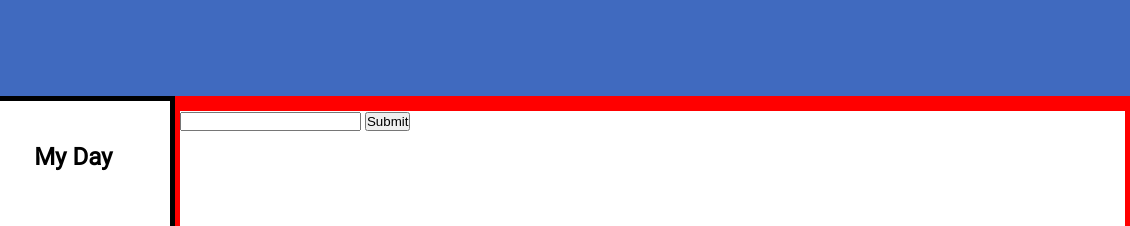
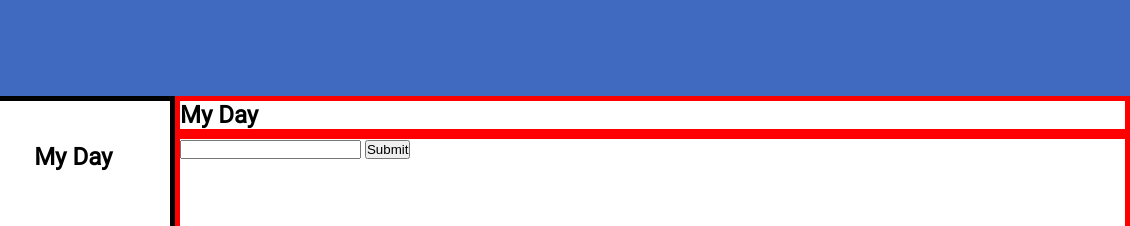
Before and after one commit to clarkjr2016/todoProject, a website built with webpack: page dist/index.html in a window 1280 px wide. Both pictures are taken after a click on the element "My Day". Shown: the top 226 px of the page, 150-1280 px from the left. Built offline with nearby package versions, Linux system fonts and the light colour scheme.

Commit message:
Added the functionality to update to do area header based off of the selected project

```diff
--- a/src/index.js
+++ b/src/index.js
@@ -32,3 +32,5 @@ const addProjectBtn = new addProjectButton("Add Project", sideBarObject); // cre
 addProjectBtn.render(document.querySelector(".side-bar")); // render the button to the sidebar
 
 console.log(addProjectBtn); // check to see if the button is created
+
+const toDoItemArea = new ToDoArea();
--- a/src/modules/UI.js
+++ b/src/modules/UI.js
@@ -1,4 +1,7 @@
-class sideBar {
+import { Projects } from "./projects";
+import ToDoItems from "./to-do-items";
+
+export class sideBar {
   constructor(className) {
     // constructor takes in the class name of the sidebar element as an object
     this.className = className; // creating a property that is the class name of the sidebar element
@@ -34,13 +37,9 @@ class sideBar {
   } // method to create a project element and append it to the sidebar
 }
 
-class ToDoArea {
-  constructor(className) {
-    this.className = className;
+export class ToDoArea {
+  constructor() {
+    this.header = document.querySelector(".project-header");
+    this.date = document.querySelector("date-header");
   }
 }
-
-module.exports = {
-  sideBar,
-  ToDoArea,
-};
--- a/src/modules/projects.js
+++ b/src/modules/projects.js
@@ -1,18 +1,15 @@
+import { ToDoArea } from "./UI";
+
 const { sideBar } = require("./UI"); // importing sidebar Object class
 
-class Projects {
+export class Projects {
   constructor(title, picture = "../src/photos/menu.svg") {
     // constructor takes in a title and a picture src
     this.title = title; // creating a property that is the title of the project
     this.picture = picture; // creating a property that is the picture src of the project
-    this.printObject();
   }
 
-  toDoItems = []; // creating a property that is an empty array.
-
-  getUIcontainer() {
-    return this.uiElement;
-  }
+  toDoItems = []; // creating a property that is an empty array for future to-do-items to be placed in
 
   getPicture() {
     return this.picture; // getter method to return the picture src of the project
@@ -48,15 +45,17 @@ class Projects {
 
     projectElementContainer.appendChild(projectElementTitle); // append title to div container1
 
+    projectElementContainer.addEventListener("click", () => {
+      const toDoAreaProjectHeader = document.querySelector(".project-header");
+
+      toDoAreaProjectHeader.innerText = projectElementTitle.textContent;
+    }); // this allows for the projecs attribute to be refelcted in the to-do-area
+
     // method to create a project element and append it to the sidebar
-  }
-
-  printObject() {
-    console.log(this.title);
   }
 } // Class used to construct the original 3 projects that will appear on the sidebar
 
-class CreatedProjects extends Projects {
+export class CreatedProjects extends Projects {
   constructor(title) {
     super(title);
   }
@@ -77,12 +76,19 @@ class CreatedProjects extends Projects {
 
       projectElementContainer.appendChild(projectElementTitle); // append title to div container
 
+      projectElementContainer.addEventListener("click", () => {
+        let toDoAreaProjectHeader = document.querySelector(".project-header");
+
+        toDoAreaProjectHeader.innerText = projectElementTitle.textContent;
+      }); // this allows for the projecs attribute to be refelcted in the to-do-area
+
       projectElementContainer.addEventListener("mouseenter", function () {
         const X = document.createElement("h1");
         X.innerText = "X";
         projectElementContainer.appendChild(X);
 
         X.addEventListener("click", function () {
+          projectElementTitle.textContent = "";
           sideBar.getClassName().removeChild(projectElementContainer);
         });
       });
@@ -98,7 +104,7 @@ class CreatedProjects extends Projects {
   }
 } // this class is used to create projects that are created by the user. This is an extension of the projects class
 
-class addProjectButton {
+export class addProjectButton {
   constructor(buttonName, sideBarObject, src = "../src/photos/plus.svg") {
     this.buttonName = buttonName;
     this.src = src; //
@@ -173,9 +179,3 @@ class addProjectButton {
     }); // utilize arrow function to maintain scope of "this" keyword
   } // method to create a div element and append it to the sidebar
 } // this class is used to create the add project button which allows the user to create a new project
-
-module.exports = {
-  addProjectButton,
-  Projects,
-  CreatedProjects,
-};
```
Also changed, not shown: dist/bundle.js, dist/index.html.
